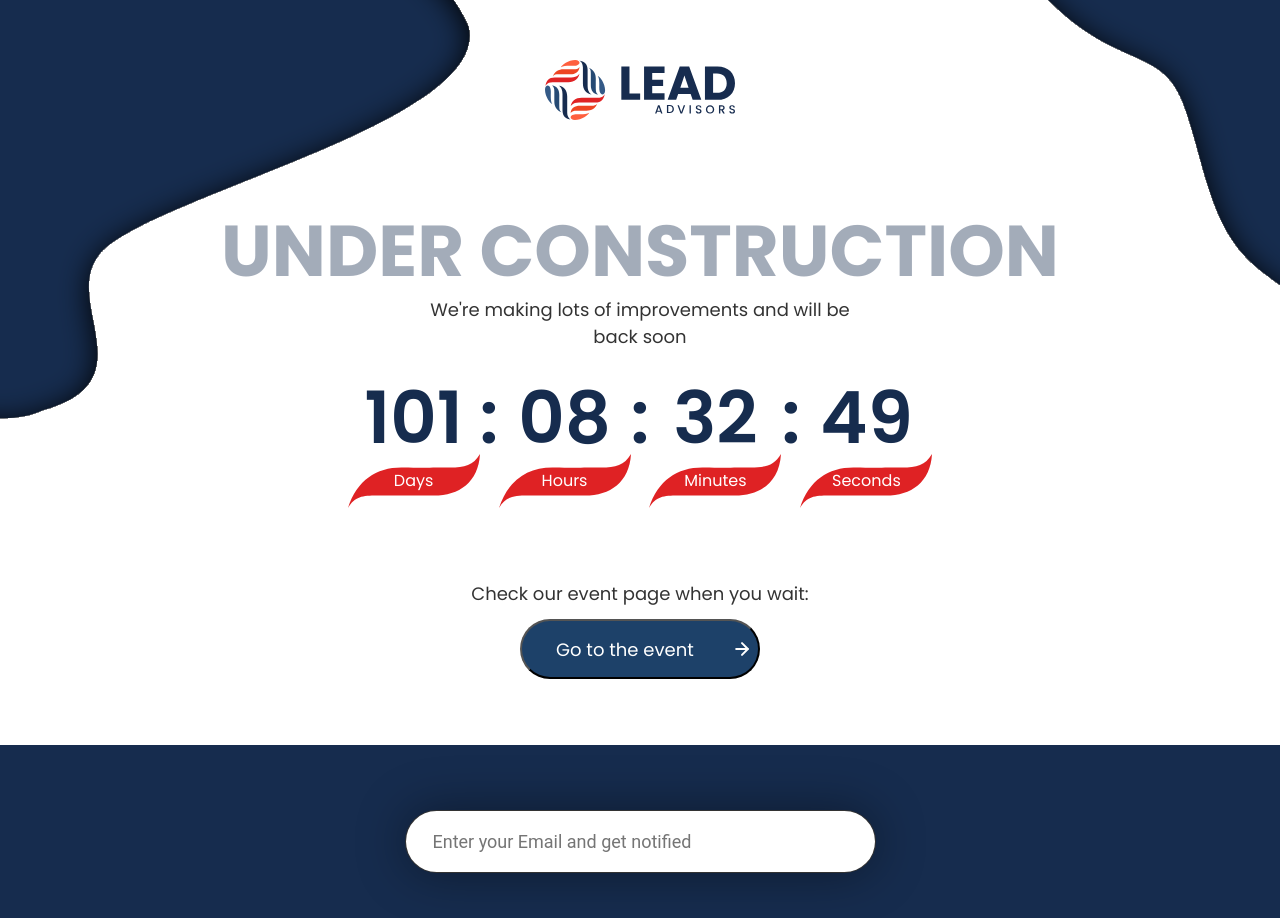
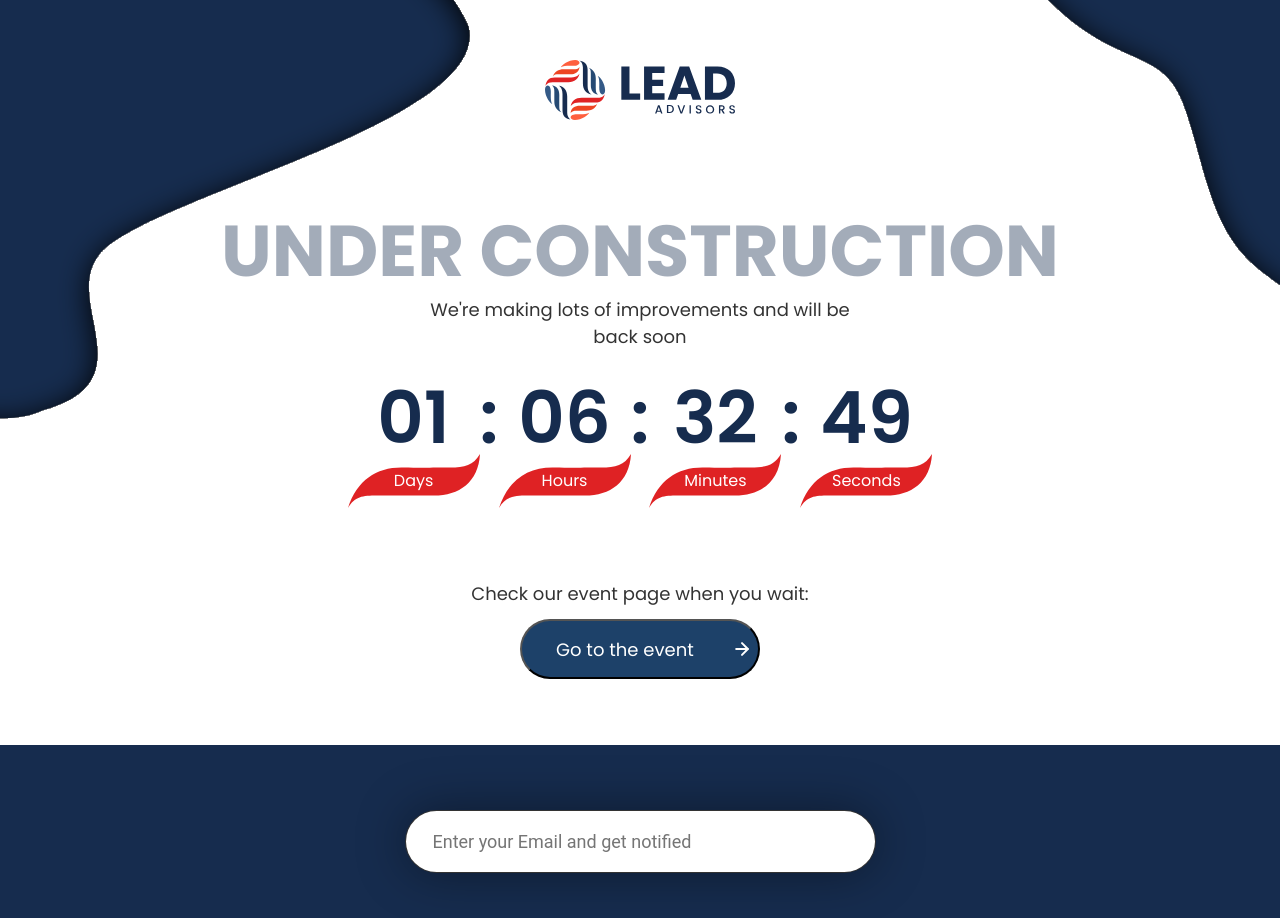
Before and after one commit to rybaaa/Lead-advisors, a React (Create React App) app: page / in a window 1280 px wide. Shown: the top 918 px of the page. Built offline with nearby package versions, Linux system fonts and the light colour scheme.

Commit message:
fix countdown

```diff
--- a/src/components/MainPage/Counter/Counter.tsx
+++ b/src/components/MainPage/Counter/Counter.tsx
@@ -8,6 +8,7 @@ export const Counter = () => {
     const [timerMinutes, setTimerMinutes] = useState('00')
     const [timerSeconds, setTimerSeconds] = useState('00')
 
+    const days = timerHours.length === 1 ? '0' + timerDays : timerDays
     const hours = timerHours.length === 2 ? timerHours : '0' + timerHours
     const minutes = timerMinutes.length === 2 ? timerMinutes : '0' + timerMinutes
     const seconds = timerSeconds.length === 2 ? timerSeconds : '0' + timerSeconds
@@ -15,7 +16,7 @@ export const Counter = () => {
     let interval = useRef();
 
     const startTimer = () => {
-        const countDownDate = new Date('May 31 2023 00:00:00').getTime()
+        const countDownDate = new Date('February 19 2023 22:00:00').getTime()
         // @ts-ignore
         interval.current = setInterval(() => {
             const now = new Date().getTime()
@@ -46,7 +47,7 @@ export const Counter = () => {
     return (
         <div className={s.counterBlock}>
             <div>
-                <div className={s.number}>{timerDays}</div>
+                <div className={s.number}>{days}</div>
                 <div className={s.img} style={{backgroundImage: `url(${back})`}}>Days</div>
             </div>
             <div className={s.colon}>:</div>
```
